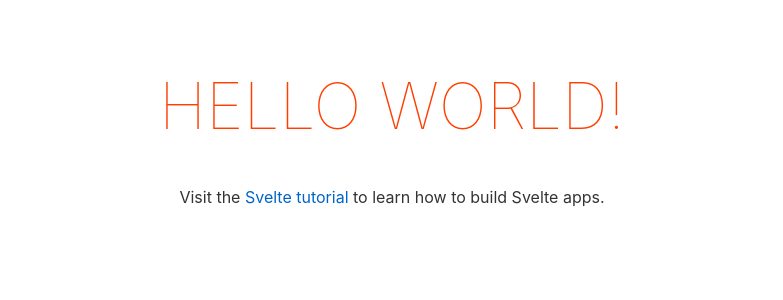
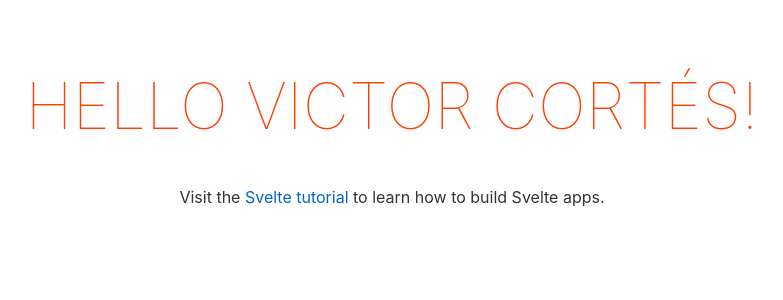
Before and after one commit to corteshvictor/svelte-app, a Svelte app: page / in a window 1280 px wide. Shown: the top 300 px of the page, without its empty margins (248-1031 px from the left). Built offline with nearby package versions, Linux system fonts and the light colour scheme.

Commit message:
First steps
adding a new prop

```diff
--- a/src/App.svelte
+++ b/src/App.svelte
@@ -1,9 +1,10 @@
 <script>
 	export let name;
+	export let lastName;
 </script>
 
 <main>
-	<h1>Hello {name}!</h1>
+	<h1>Hello {name} {lastName}!</h1>
 	<p>Visit the <a href="https://svelte.dev/tutorial">Svelte tutorial</a> to learn how to build Svelte apps.</p>
 </main>
 
--- a/src/main.js
+++ b/src/main.js
@@ -1,10 +1,11 @@
-import App from './App.svelte';
+import App from "./App.svelte";
 
 const app = new App({
-	target: document.body,
-	props: {
-		name: 'world'
-	}
+  target: document.body,
+  props: {
+    name: "Victor",
+    lastName: "Cortés",
+  },
 });
 
 export default app;
```
